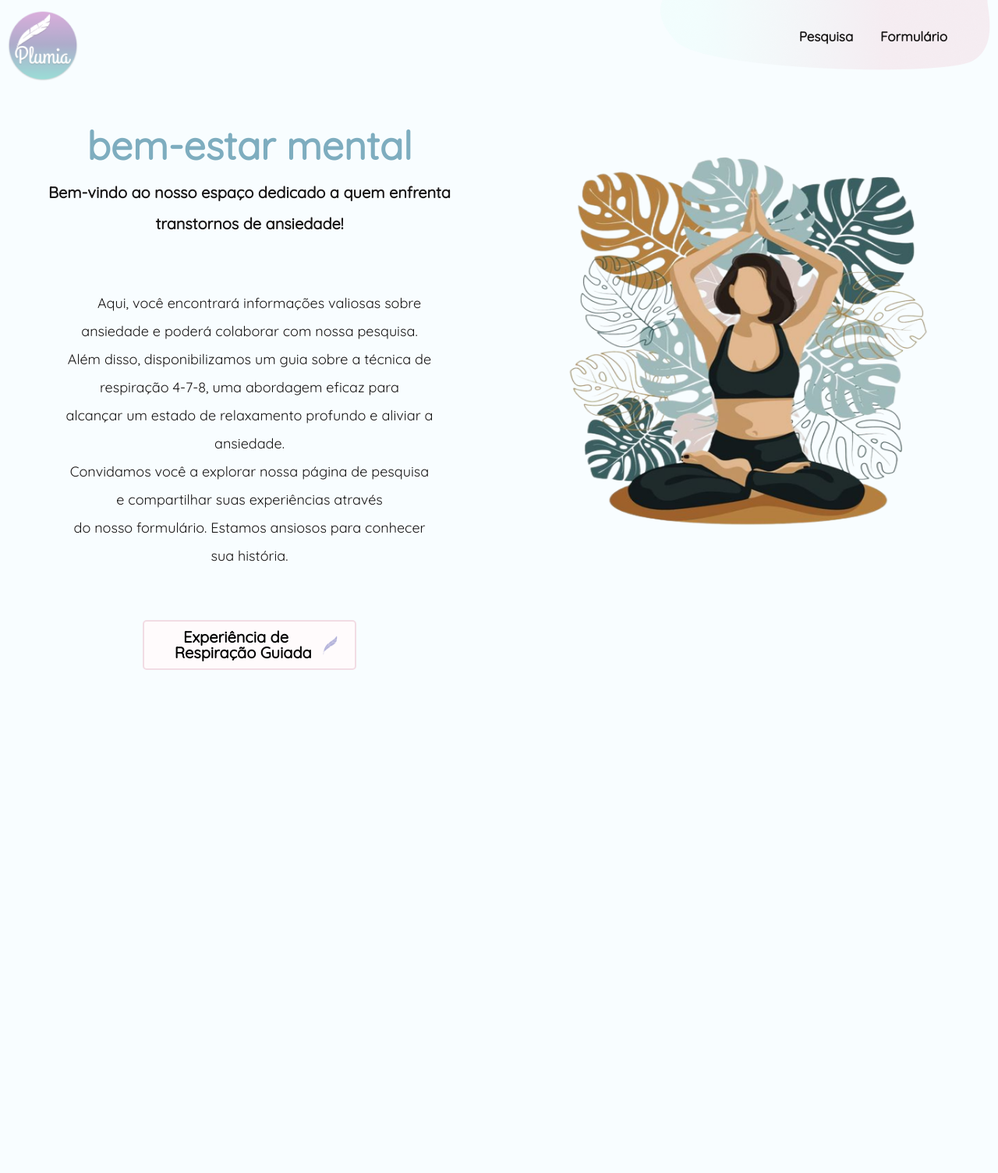
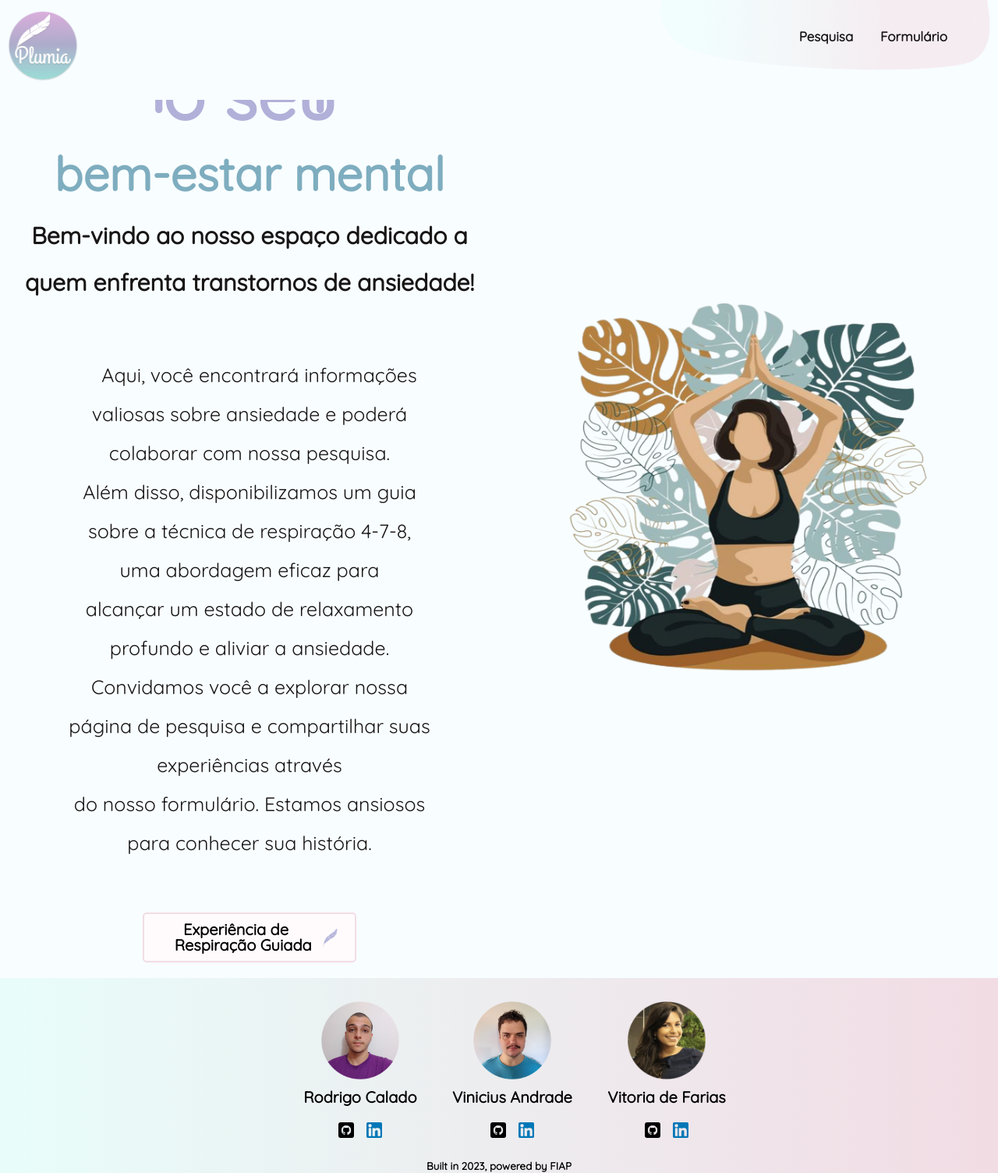
Before and after one commit to vinicius111andrade/fiap_phase_one_chapter_nine, a plain HTML site: page plumia/index.html in a window 1280 px wide. Shown: the whole page at 78% size. Before the commit the page ends 879 px from the top, so only its background shows below. Drawn offline with Linux system fonts and the light colour scheme.

Commit message:
Ajuste da página Home

```diff
--- a/plumia/css/home.css
+++ b/plumia/css/home.css
@@ -1,6 +1,6 @@
 .person {
     text-align: center;
-    margin-bottom: 5px; /* Adicionado para reduzir o espaço entre cada 'person' */
+    margin-bottom: 10px; /* Adicionado para reduzir o espaço entre cada 'person' */
     display: inline-block;
 }
 
@@ -18,13 +18,6 @@
 }
 
 
-
-.page_container{
-    width: auto;
-    height: auto;
-}
-
-
 .esquerda{
     float: left;
 }
--- a/plumia/css/style.css
+++ b/plumia/css/style.css
@@ -3,10 +3,10 @@
 body {
     background-color: #F8FDFF;
     font-family: 'Quicksand', sans-serif;
-    font-size: 16px;
+    font-size: 20px;
     text-align: center;
-    margin:0;
-    padding:0;
+    margin: 0;
+    padding: 0;
     display: flex;
     flex-direction: column;
     min-height: 100vh;
@@ -38,8 +38,12 @@ p {
     margin:24px;
 }
 
-h1{
+h1 {
     color: #B1B0D9;
+    text-align: center;
+}
+
+h2, p {
     text-align: center;
 }
 
@@ -58,6 +62,22 @@ li {
     color: #7F7F7F;
     text-indent: 25px;
 }
+
+
+a {
+    color: #181616;
+    text-decoration: none;
+    font-weight: 800;
+    display: inline-block;
+    padding: 10px 15px;
+    line-height: 1;
+}
+
+a:hover {
+    color: #7EADBF;
+    text-decoration: underline;
+}
+
 
 header {
     margin:0px;
@@ -80,24 +100,22 @@ header {
 
 }
 
+
+/* style.css */
 footer {
     width: 100%;
-    height: 0px;
-    background: linear-gradient(to right, #E8FDFA, #F2DCE4); /* "to right" faz o degradê ir da esquerda para a direita */
-    position: relative;
-    flex-shrink: 0;
-    overflow: hidden; /* Isso garante que o pseudo-elemento não saia do footer */
+    padding: 10px 0;
+    box-sizing: border-box;
+    background: linear-gradient(to right, #E8FDFA, #F2DCE4);
+    margin-top: auto;
+    max-height: 250px; /* Define o tamanho máximo do footer */
+    overflow: auto; /* Adiciona uma barra de rolagem se o conteúdo exceder o tamanho máximo */
 }
 
-footer::before {
-    content: "";
-    position: absolute;
-    top: -100px; /* Isso move o pseudo-elemento para cima */
-    left: 0;
-    right: 0;
-    height: 100px;
-    background: inherit; /* Pega o mesmo background do footer */
 
+
+footer h4, footer h6 {
+    margin: 0; /* Remove as margens padrão */
 }
 
 
@@ -196,32 +214,32 @@ a:hover{
 }
 
 .first_title {
-    margin-bottom: 70px; /* Ajuste o valor conforme necessário */
-    font-size: 70px;
+    margin-bottom: 80px; /* Ajuste o valor conforme necessário */
+    font-size: 90px;
     color: #B1B0D9;
     line-height: 30%;
 }
 
 .second_title {
-    font-size: 50px;
+    font-size: 60px;
     color: #7EADBF;
     line-height: 30%;
 }
 
 .credits {
-    margin: 10px;
-    margin-top: 10px; /* Reduz o espaço acima do texto 'Built in 2023, powered by FIAP' */
+    margin-top: 0px; /* Adiciona uma margem superior para separar do conteúdo acima */
+    margin-bottom: 0;
 }
 
 .third_title{
-    font-size: 20px;
+    font-size: 30px;
     color: #181616;
     font-style: bold;
     line-height: 200%;
 }
 
 .intro_text{
-    font-size: 18px;
+    font-size: 25px;
     color: #181616;
     font-style: bold;
     line-height: 200%;
@@ -236,47 +254,37 @@ a:hover{
 }
 
 
-.custom-button {
+.custom-button, .custom-button:hover {
     display: flex;
-    font-size: 20px;
     align-items: center;
     justify-content: center;
     padding: 10px 20px;
+    font-size: 20px;
+    font-weight: bold;
+    transition: 0.3s;
+    margin-top: 20px;
+    width: max-content;
+    margin-left: auto;
+    margin-right: auto;
+}
+
+.custom-button {
     background-color: #FFFBFC;
     border: 2px solid #F2DCE4;
     border-radius: 5px;
     color: #000;
-    text-decoration: none;
-    font-weight: bold;
-    transition: 0.3s;
-    margin-top: 20px;
-    width: max-content;
-    margin-left: auto; /* Adicionado para centralizar o botão */
-    margin-right: auto; /* Adicionado para centralizar o botão */
 }
 
 .custom-button:hover {
     background-color: #F2DCE4;
-    font-size: 20px;
     color: #FFFBFC;
-    font-weight: bold;
-    transition: 0.3s;
-    margin-top: 20px;
-    width: max-content;
-    margin-left: auto; /* Adicionado para centralizar o botão */
-    margin-right: auto; /* Adicionado para centralizar o botão */
-    display: flex;
-    align-items: center;
-    justify-content: center;
-    padding: 10px 20px;
 }
 
 .feather-icon {
-    display: inline-block;
     margin-left: 10px;
     vertical-align: middle;
-    width: 25px; /* Reduzido o tamanho do ícone */
-    height: 25px; /* Reduzido o tamanho do ícone */
+    width: 25px;
+    height: 25px;
 }
 
 .custom-button:active .feather-icon {
```
